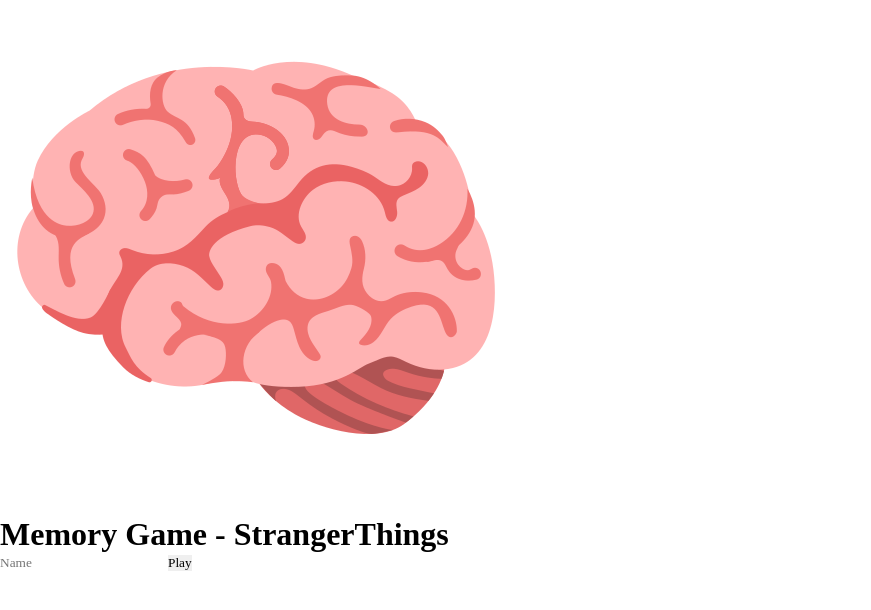
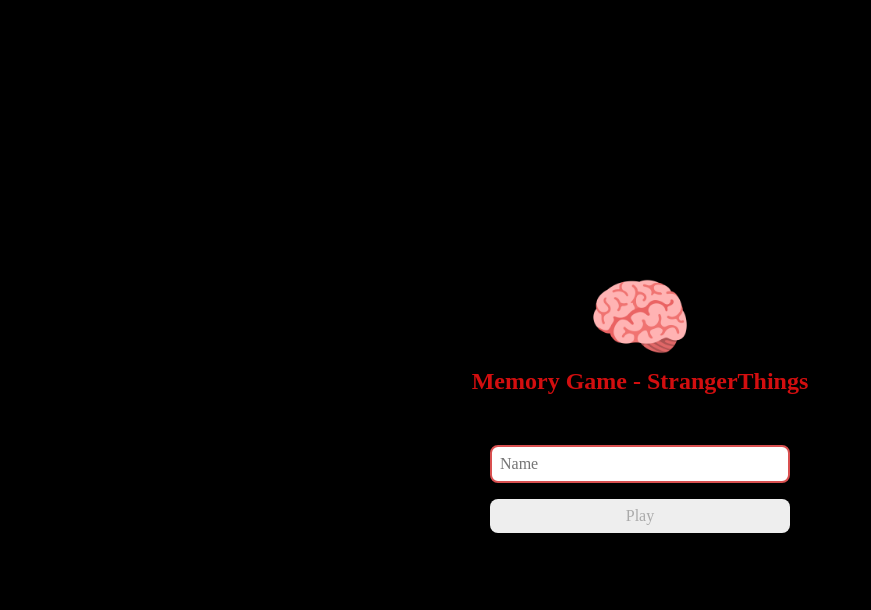
Before and after one commit to LucasAnttonio/html-css, a plain HTML site: page memory-game-stranger-things/index.html in a window 1280 px wide. Shown: the whole page, without its empty margins (0-871 px from the left). Drawn offline with Linux system fonts and the light colour scheme; a web font is replaced by a local one.

Commit message:
Login feito

```diff
--- a/memory-game-stranger-things/css/login.css
+++ b/memory-game-stranger-things/css/login.css
@@ -6,3 +6,60 @@
 * {
     font-family: 'StrangerThingsFont';
 }
+
+body {
+    background-color: black;
+}
+
+.login-form, .login__header {
+    display: flex;
+    flex-direction: column;
+    align-items: center;
+    justify-content: center;
+}
+
+.login-form {
+    height: 100vh;
+}
+
+.login__header {
+    margin-bottom: 50px;
+}
+
+.login__header img {
+    width: 100px;
+}
+
+.login__header h1 {
+    color: #d20e0f;
+    font-size: 1.5em;
+}
+
+.login__input {
+    border: 2px solid #D95050;
+    border-radius: 8px;
+    color: #333;
+    font-size: 1em;
+    margin-bottom: 1em;
+    width: 100%;
+    max-width: 300px;
+    outline: none;
+    padding: 0.5em;
+}
+
+.login__button {
+    background-color: #9E0B0B;
+    padding: 0.5em;
+    border-radius: 8px;
+    color: white;
+    cursor: pointer;
+    font-size: 1em;
+    width: 100%;
+    max-width: 300px;
+}
+
+.login__button:disabled {
+    background-color: #eee;
+    color: #aaa;
+    cursor: auto;
+}
--- a/memory-game-stranger-things/index.html
+++ b/memory-game-stranger-things/index.html
@@ -5,20 +5,24 @@
     <meta http-equiv="X-UA-Compatible" content="IE=edge">
     <meta name="viewport" content="width=device-width, initial-scale=1.0">
     <link rel="shortcut icon" href="img/favicon.ico" type="image/x-icon">
+
     <link rel="stylesheet" href="./css/reset.css">
     <link rel="stylesheet" href="./css/login.css">
-    <title>Memory Game - StrangerThings</title>
+
+    <script defer src="js/login.js"></script>
+
+    <title>Login</title>
 </head>
 <body>
     <form class="login-form">
-        <div class="login__hearder">
+        <div class="login__header">
             <img src="./img/brain.png" alt="Brain icon">
             <h1>Memory Game - StrangerThings</h1>
         </div>
 
         <input type="text" placeholder="Name" class="login__input">
 
-        <button type="submit" class="login__button">Play</button>
+        <button type="submit" class="login__button" disabled>Play</button>
     </form>
 </body>
 </html>
--- /dev/null
+++ b/memory-game-stranger-things/js/login.js
@@ -0,0 +1,22 @@
+const input = document.querySelector('.login__input')
+const button = document.querySelector('.login__button')
+const form = document.querySelector('.login-form')
+
+const validateInput = ({ target }) => {
+    if (target.value.length > 2) {
+        button.removeAttribute('disabled')
+        return
+    }
+
+    button.setAttribute('disabled', '')
+}
+
+const handlesubmit = (event) => {
+    event.preventDefault()
+
+    localStorage.setItem('player', input.value)
+    window.location = 'pages/game.html'
+}
+
+input.addEventListener('input', validateInput)
+form.addEventListener('submit', handlesubmit)
```
Also changed, not shown: memory-game-stranger-things/pages/game.html (added, +12 -0 lines).
